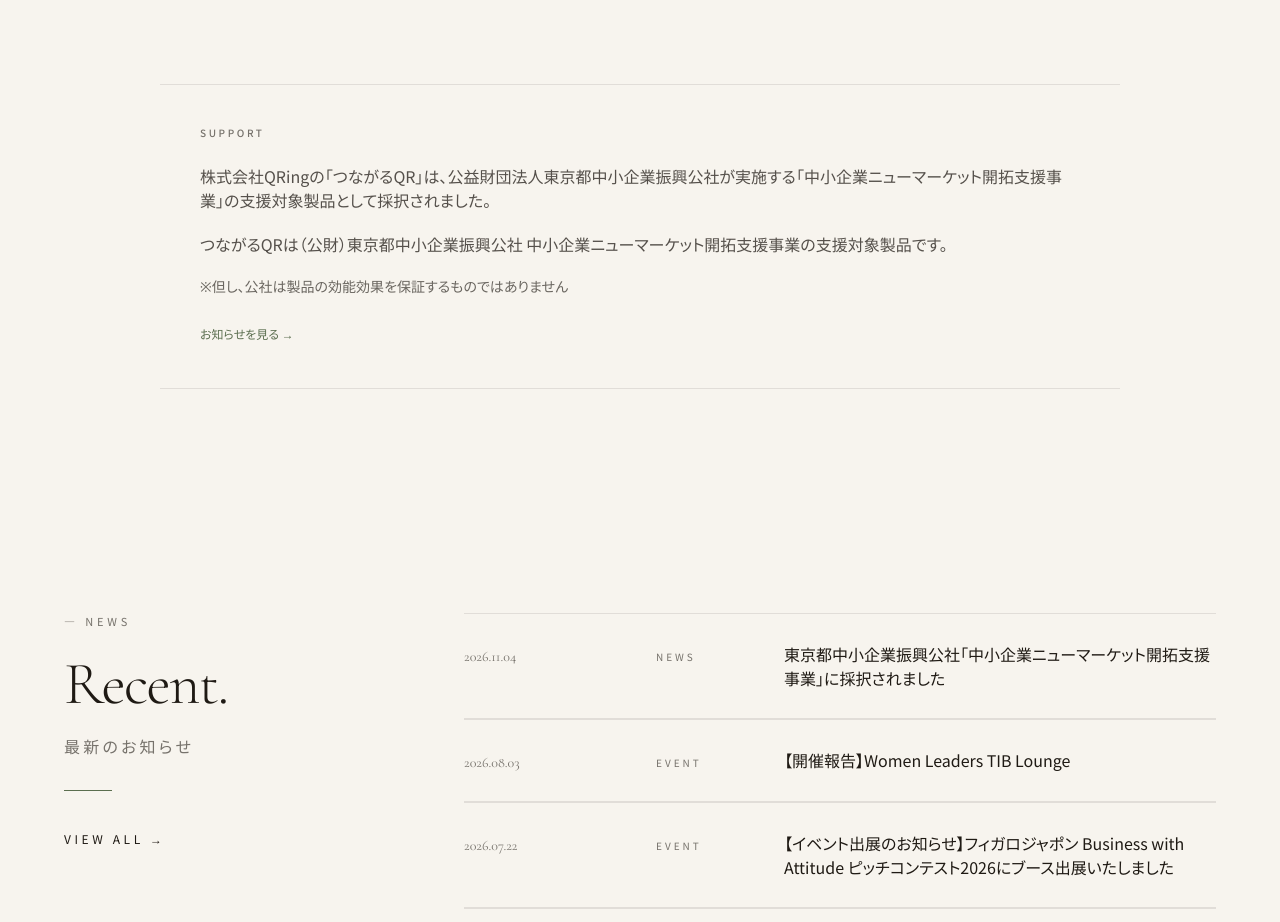
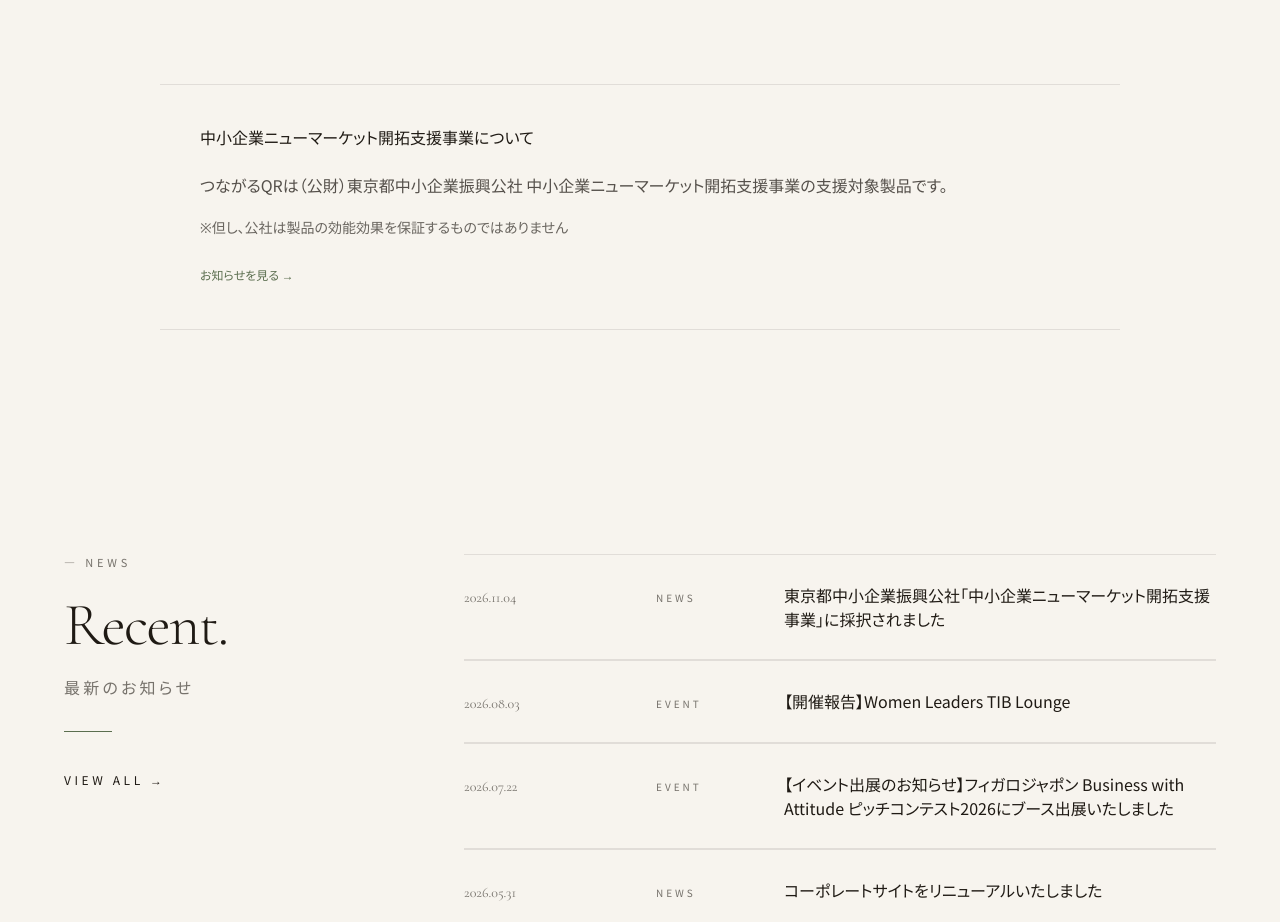
Before and after one commit to akizu815-create/QRing, a Next.js app: page / in a window 1280 px wide. Shown: the part 5060-5982 px from the top of the page. Built offline with nearby package versions, Linux system fonts and the light colour scheme.

Commit message:
Use approved short support copy outside NEWS and record approval

```diff
--- a/src/components/NewmarketSupportCopy.tsx
+++ b/src/components/NewmarketSupportCopy.tsx
@@ -1,11 +1,12 @@
 import { NEWMARKET_SUPPORT, isNewmarketSupportActive } from "@/content/newmarketSupport";
 
-export default function NewmarketSupportCopy() {
+export default function NewmarketSupportCopy({ variant = "full" }: { variant?: "full" | "short" }) {
   if (!isNewmarketSupportActive()) return null;
+  const paragraphs = variant === "short" ? NEWMARKET_SUPPORT.paragraphs.slice(1) : NEWMARKET_SUPPORT.paragraphs;
   return (
-    <div data-approved-support-copy className="body-jp space-y-5 text-sm text-ink/75 md:text-base">
-      {NEWMARKET_SUPPORT.paragraphs.map((text, index) => (
-        <p key={index} className={index === 2 ? "text-xs leading-relaxed text-ink/65 md:text-sm" : undefined}>{text}</p>
+    <div data-approved-support-copy data-copy-variant={variant} className="body-jp space-y-5 text-sm text-ink/75 md:text-base">
+      {paragraphs.map((text, index) => (
+        <p key={index} className={index === paragraphs.length - 1 ? "text-xs leading-relaxed text-ink/65 md:text-sm" : undefined}>{text}</p>
       ))}
     </div>
   );
--- a/src/components/NewmarketSupportPlacement.tsx
+++ b/src/components/NewmarketSupportPlacement.tsx
@@ -1,13 +1,13 @@
-// 追加承認用プレビュー専用。承認済みNEWSの本番ブランチには含めない。
+// NEWS以外の掲載位置・短文版は、2026-11-04にユーザーから承認取得済みと確認。
 import Link from "next/link";
 import NewmarketSupportCopy from "@/components/NewmarketSupportCopy";
 import { NEWMARKET_SUPPORT, isNewmarketSupportActive } from "@/content/newmarketSupport";
 
-type Placement = Extract<(typeof NEWMARKET_SUPPORT.placements)[number], { status: "additional-approval-required" }>["id"];
+type Placement = Extract<(typeof NEWMARKET_SUPPORT.placements)[number], { status: "approved-additional" }>["id"];
 
 export default function NewmarketSupportPlacement({ placement, compact = false }: { placement: Placement; compact?: boolean }) {
   if (!isNewmarketSupportActive()) return null;
-  const content = <><p className="mb-6 text-[10px] font-medium tracking-[0.26em] text-ink/60">SUPPORT</p><NewmarketSupportCopy /><Link href={NEWMARKET_SUPPORT.path} className="link-underline mt-6 inline-block text-xs leading-7 text-moss">お知らせを見る →</Link></>;
+  const content = <><p className="mb-6 text-sm font-medium leading-relaxed text-ink md:text-base">{NEWMARKET_SUPPORT.shortHeading}</p><NewmarketSupportCopy variant="short" /><Link href={NEWMARKET_SUPPORT.path} className="link-underline mt-6 inline-block text-xs leading-7 text-moss">お知らせを見る →</Link></>;
   return compact
     ? <aside data-newmarket-placement={placement} className="mt-10 border-y border-ink/10 py-8 text-left" aria-label="支援対象製品に関するお知らせ">{content}</aside>
     : <aside data-newmarket-placement={placement} className="bg-ivory py-12 md:py-16" aria-label="支援対象製品に関するお知らせ"><div className="container-narrow border-y border-ink/10 py-8 md:py-10">{content}</div></aside>;
--- a/src/content/newmarketSupport.ts
+++ b/src/content/newmarketSupport.ts
@@ -11,14 +11,15 @@ export const NEWMARKET_SUPPORT = {
     "つながるQRは（公財）東京都中小企業振興公社 中小企業ニューマーケット開拓支援事業の支援対象製品です。",
     "※但し、公社は製品の効能効果を保証するものではありません",
   ],
+  shortHeading: "中小企業ニューマーケット開拓支援事業について",
   placements: [
     { id: "news-index", path: "/news/", status: "approved" },
     { id: "news-detail", path: "/news/newmarket-support/", status: "approved" },
     { id: "home-news", path: "/", status: "approved-news-list" },
-    { id: "home-support", path: "/", status: "additional-approval-required" },
-    { id: "service-support", path: "/service/", status: "additional-approval-required" },
-    { id: "municipalities-support", path: "/municipalities/", status: "additional-approval-required" },
-    { id: "collaboration-support", path: "/collaboration/", status: "additional-approval-required" },
+    { id: "home-support", path: "/", status: "approved-additional" },
+    { id: "service-support", path: "/service/", status: "approved-additional" },
+    { id: "municipalities-support", path: "/municipalities/", status: "approved-additional" },
+    { id: "collaboration-support", path: "/collaboration/", status: "approved-additional" },
   ],
 } as const;
 
```
Also changed, not shown: 2 other files (tests, documents, lock files or other folders).
